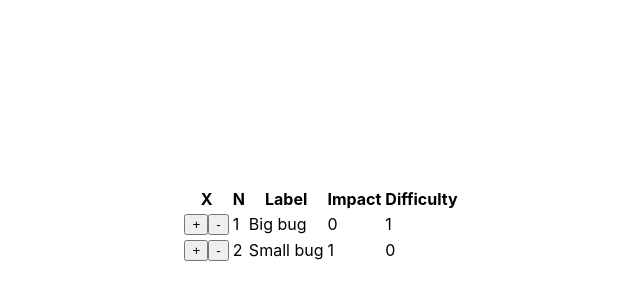
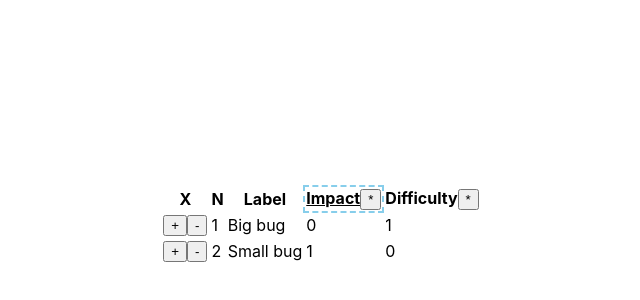
Before and after one commit to cronon/priority-table, a Next.js app: page / in a window 1280 px wide. Shown: the part 174-474 px from the top of the page, without its empty margins (319-959 px from the left). Built offline with nearby package versions, Linux system fonts and the light colour scheme.

Commit message:
sort by column and change sorting column

```diff
--- a/components/priority-table.module.css
+++ b/components/priority-table.module.css
@@ -2,3 +2,9 @@
     font-weight: bold;
     cursor: default;
 }
+
+.currentPriorityTh {
+    font-weight: bold;
+    text-decoration: underline;
+    outline: 2px dashed skyblue;
+}
--- a/components/priority-table.tsx
+++ b/components/priority-table.tsx
@@ -1,5 +1,5 @@
 import {useState} from 'react';
-import styles from './priority-table.module.css';
+import s from './priority-table.module.css';
 
 type RowId = string;
 interface Row {
@@ -11,7 +11,9 @@ interface Priority {
     id: PriorityId;
     name: string;
 }
+type RpId = string;
 interface Priority_Row {
+    id: RpId;
     rowId: RowId;
     priorityId: PriorityId;
     rank: number;
@@ -26,29 +28,42 @@ const rows: Row[] = [
     {id: 'r2', label: 'Small bug'},
 ]
 const rows_priorities: Priority_Row[] = [
-    {priorityId: 'p1', rowId: 'r1', rank: 0},
-    {priorityId: 'p1', rowId: 'r2', rank: 1},
-    {priorityId: 'p2', rowId: 'r1', rank: 1},
-    {priorityId: 'p2', rowId: 'r2', rank: 0},
+    {id: 'rp1', priorityId: 'p1', rowId: 'r1', rank: 0},
+    {id: 'rp2', priorityId: 'p1', rowId: 'r2', rank: 1},
+    {id: 'rp3', priorityId: 'p2', rowId: 'r1', rank: 1},
+    {id: 'rp4', priorityId: 'p2', rowId: 'r2', rank: 0},
 ]
 
-const currentPriorityId: PriorityId = 'p1';
+
 
 function PriorityTable() {
-    const columns = ['X', 'N', 'Label'].concat(priorities.map(p => p.name));
-    const currentPriorityName = priorities.find(p => currentPriorityId === p.id);
+    const [currentPriorityId, setCurrentPriorityId] = useState<PriorityId>('p1');
+
+    const priorityThs = priorities.map(p => <th className={p.id === currentPriorityId ? s.currentPriorityTh : ''}>
+        {p.name}
+        <button type="button" className={s.selectPriorityButton} onClick={() => setCurrentPriorityId(p.id)}>*</button>
+    </th>);
+
+    const sortedRows = rows_priorities.filter(rp => rp.priorityId === currentPriorityId)
+        .sort((rp1, rp2) => rp1.rank - rp2.rank)
+        .map(rp => {
+            const row = rows.find(r => r.id === rp.rowId)
+            if (row) return row;
+            else throw Error('Cannot find row ' + rp.rowId + ', rpId '+rp.id )
+        });
 
     return <table>
         <thead>
-            {columns.map(c => (
-                <th>{c}</th>
-            ))}
+            <th>X</th>
+            <th>N</th>
+            <th>Label</th>
+            {priorityThs}
         </thead>
         <tbody>
-            {rows.map((row, i) => {
-                const X = <td className={styles.dragHandle}>
-                    <button type="button" className={styles.buttonUp}>+</button>
-                    <button type="button" className={styles.buttonDown}>-</button>
+            {sortedRows.map((row, i) => {
+                const X = <td className={s.dragHandle}>
+                    <button type="button" className={s.buttonUp}>+</button>
+                    <button type="button" className={s.buttonDown}>-</button>
                 </td>
                 const N = <td>{i+1}</td>;
                 const label = <td>{row.label}</td>
```
